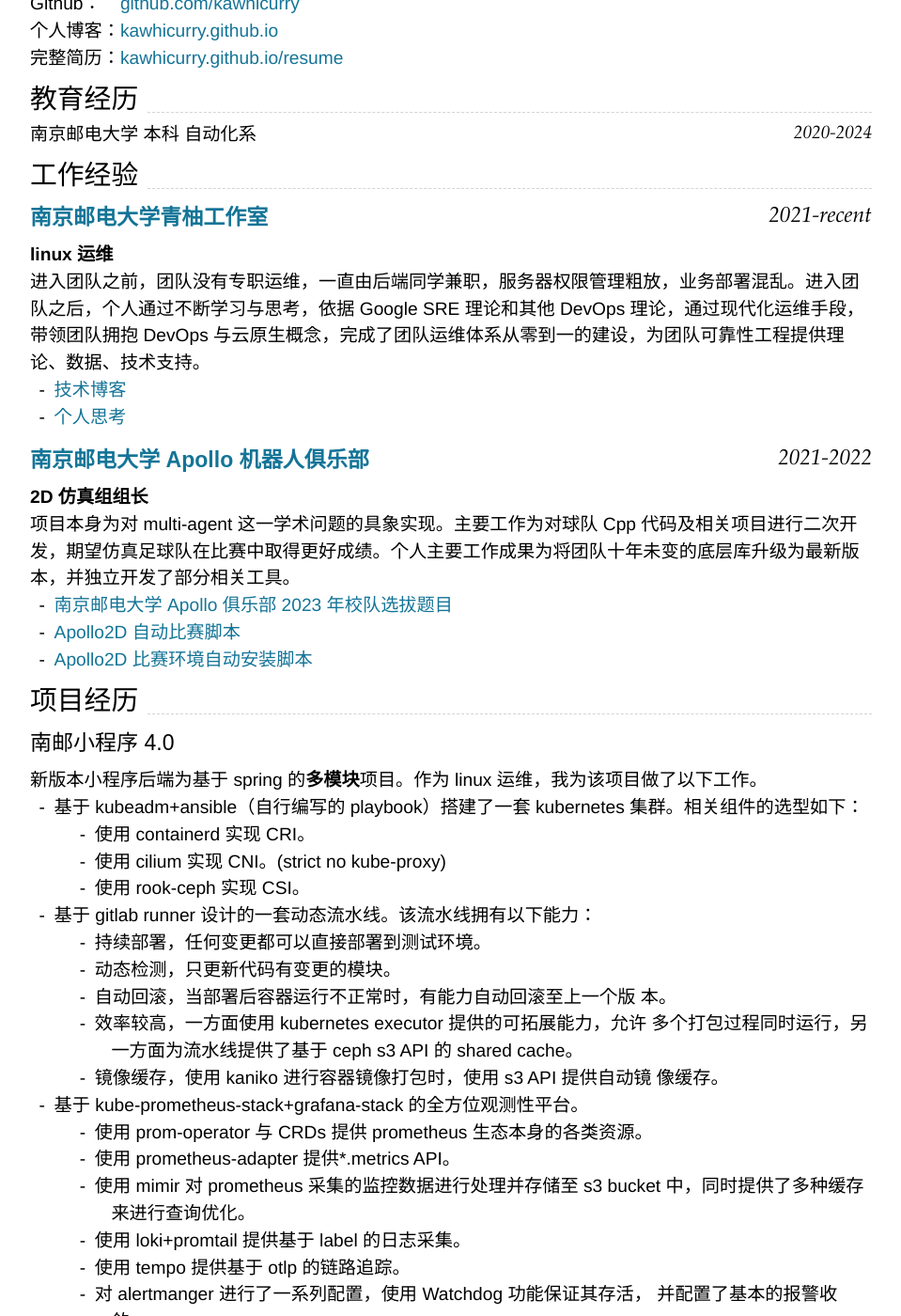
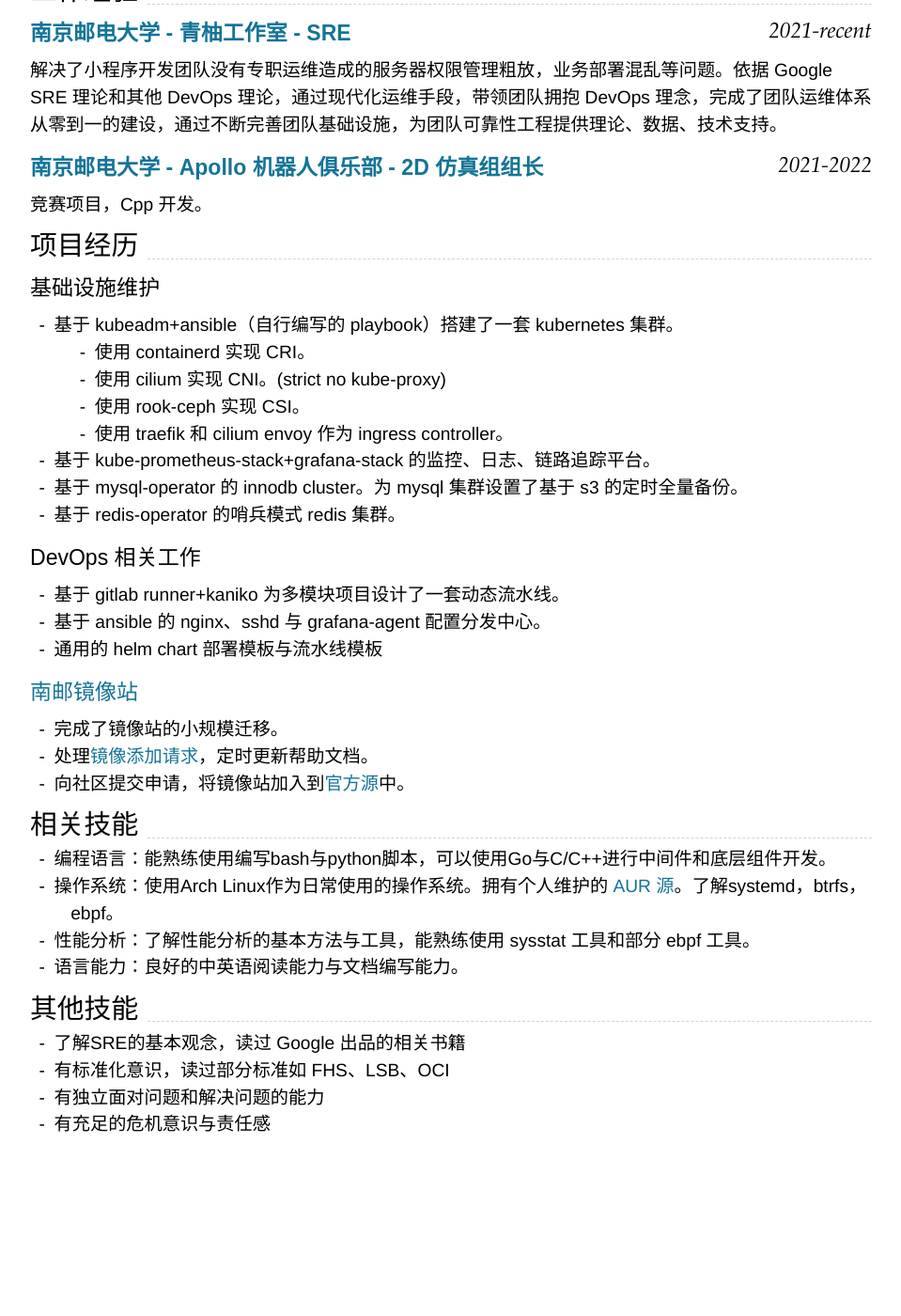
Before and after one commit to kawhicurry/resume, a Jekyll site: the page built from index.md, in a window 1280 px wide and 1400 px high, scrolled down 288 px. Shown: the whole window at 94% size, without its empty margins (160-1119 px from the left). Built offline with Jekyll 4.4.1, drawn with Linux system fonts in a browser that asks for light colours; nearby versions of some CDN libraries; after the commit the page ends 1547 px from its top, so only the background shows below that; some of the changed text lies outside the part shown.

Commit message:
update: shorten main resume

```diff
--- a/index.md
+++ b/index.md
@@ -9,13 +9,9 @@ homepage:
   text: kawhicurry.github.io
 ---
 
-# KawhiCurry
+# 于思远
 
 {% include cv-contact.html %}
-
-## 个人情况
-
-{% include cv-person.html %}
 
 ## 教育经历
 
@@ -23,134 +19,49 @@ homepage:
 
 ## 工作经验
 
-### [**南京邮电大学青柚工作室**](https://qingyou.njupt.edu.cn) `2021-recent`
+### [**南京邮电大学 - 青柚工作室 - SRE**](https://qingyou.njupt.edu.cn) `2021-recent`
 
-**linux 运维**
+解决了小程序开发团队没有专职运维造成的服务器权限管理粗放，业务部署混乱等问题。依据 Google SRE 理论和其他 DevOps 理论，通过现代化运维手段，带领团队拥抱  DevOps 理念，完成了团队运维体系从零到一的建设，通过不断完善团队基础设施，为团队可靠性工程提供理论、数据、技术支持。
 
-进入团队之前，团队没有专职运维，一直由后端同学兼职，服务器权限管理粗放，业务部署混乱。进入团队之后，个人通过不断学习与思考，依据 Google SRE 理论和其他 DevOps 理论，通过现代化运维手段，带领团队拥抱 DevOps 与云原生概念，完成了团队运维体系从零到一的建设，为团队可靠性工程提供理论、数据、技术支持。
+### [**南京邮电大学 - Apollo 机器人俱乐部 - 2D 仿真组组长**](https://github.com/Apollo2d/) `2021-2022`
 
-- [技术博客]()
-- [个人思考]()
-
-### [**南京邮电大学 Apollo 机器人俱乐部**](https://github.com/Apollo2d/) `2021-2022`
-
-**2D 仿真组组长**
-
-项目本身为对 multi-agent 这一学术问题的具象实现。主要工作为对球队 Cpp 代码及相关项目进行二次开发，期望仿真足球队在比赛中取得更好成绩。个人主要工作成果为将团队十年未变的底层库升级为最新版本，并独立开发了部分相关工具。
-
-- [南京邮电大学 Apollo 俱乐部 2023 年校队选拔题目](https://github.com/Apollo2d/NJUPT-2022-apollo2d)
-- [Apollo2D 自动比赛脚本](https://github.com/Apollo2d/AutoGame)
-- [Apollo2D 比赛环境自动安装脚本](https://github.com/Apollo2d/Apollo_env_install)
+竞赛项目，Cpp 开发。
 
 ## 项目经历
 
-### 南邮小程序 4.0
+### 基础设施维护
 
-新版本小程序后端为基于 spring 的**多模块**项目。作为 linux 运维，我为该项目做了以下工作。
-
-- 基于 kubeadm+ansible（自行编写的 playbook）搭建了一套 kubernetes 集群。相关组件的选型如下：
+- 基于 kubeadm+ansible（自行编写的 playbook）搭建了一套 kubernetes 集群。
   - 使用 containerd 实现 CRI。
   - 使用 cilium 实现 CNI。(strict no kube-proxy)
   - 使用 rook-ceph 实现 CSI。
-- 基于 gitlab runner 设计的一套动态流水线。该流水线拥有以下能力：
-  - 持续部署，任何变更都可以直接部署到测试环境。
-  - 动态检测，只更新代码有变更的模块。
-  - 自动回滚，当部署后容器运行不正常时，有能力自动回滚至上一个版
-    本。
-  - 效率较高，一方面使用 kubernetes executor 提供的可拓展能力，允许
-    多个打包过程同时运行，另一方面为流水线提供了基于 ceph s3 API 的
-    shared cache。
-  - 镜像缓存，使用 kaniko 进行容器镜像打包时，使用 s3 API 提供自动镜
-    像缓存。
-- 基于 kube-prometheus-stack+grafana-stack 的全方位观测性平台。
-  - 使用 prom-operator 与 CRDs 提供 prometheus 生态本身的各类资源。
-  - 使用 prometheus-adapter 提供\*.metrics API。
-  - 使用 mimir 对 prometheus 采集的监控数据进行处理并存储至 s3 bucket
-    中，同时提供了多种缓存来进行查询优化。
-  - 使用 loki+promtail 提供基于 label 的日志采集。
-  - 使用 tempo 提供基于 otlp 的链路追踪。
-  - 对 alertmanger 进行了一系列配置，使用 Watchdog 功能保证其存活，
-    并配置了基本的报警收敛。
-  - 使用配置文件申明了一个完全无状态的 grafana。
-  - 配置了专用于该业务的 grafana 面板，涵盖 jvm 信息，pod 运行状态，日志查询
-    等多个功能。
-  - 所有核心组件均开启 HPA。
-- 基于 rook 的 ceph 集群，该集群为 k8s 提供了多套 storage class 。也为 mimir、
-  loki、tempo、gitlab 等业务提供基于 s3 接口的持久化存储。
-- 基于 mysql-operator 的 innodb cluster。为 mysql 集群设置了基于 s3 的
-  定时全量备份。
-- 基于 redis-operator 的哨兵模式 redisfailover 集群。
-- 基于 traefik 和 cilium envoy 的 ingress controller。
-- 完整的 helm chart 模板。在提供基础的 depolyment、cronjob 与 service 等
-  资源的同时，将 jvm 启动参数、模块 resource request 等参数的配置权通过
-  value.yaml 交还给开发。还提供来基于AES算法的配置文件密钥部分加密。
+  - 使用 traefik 和 cilium envoy 作为 ingress controller。
+- 基于 kube-prometheus-stack+grafana-stack 的监控、日志、链路追踪平台。
+- 基于 mysql-operator 的 innodb cluster。为 mysql 集群设置了基于 s3 的定时全量备份。
+- 基于 redis-operator 的哨兵模式 redis 集群。
+
+### DevOps 相关工作
+
+- 基于 gitlab runner+kaniko 为多模块项目设计了一套动态流水线。
+- 基于 ansible 的 nginx、sshd 与 grafana-agent 配置分发中心。
+- 通用的 helm chart 部署模板与流水线模板
 
 ### [南邮镜像站](https://mirrors.njupt.edu.cn)
 
-南邮镜像站最早由南邮 NMG 小组创建，为全校师生及社会提供各类镜像分发
-服务。接手镜像站后，个人工作成果如下：
-
-- 完成了镜像站从旧机器到新机器的迁移。
+- 完成了镜像站的小规模迁移。
 - 处理[镜像添加请求](https://github.com/NJUPT-Mirrors-Group/issues/issues?q=is%3Aissue+is%3Aclosed)，定时更新帮助文档。
 - 向社区提交申请，将镜像站加入到[官方源](https://archlinux.org/mirrors/njupt.edu.cn/)中。
 
-### 其他运维工作
-
-在完全迁移到 k8s 之前，许多业务仍然直接部署在 linux 机器上，以下是有关此类业务的一些工作。
-
-- 基于 CA 的 ssh 认证，保证开发在一定时间内拥有对服务器的登陆权限。
-- 基于 grafana-agent 的监控、日志、链路追踪功能。
-- 基于 ansible 的 nginx、sshd 与 grafana-agent 配置分发。
-- 迁移与维护私有 gitlab。
-- 搭建私有 meterspher，nextcloud。
-- 编写了成体系的运维文档。
-
 ## 相关技能
 
-### 编程语言
-
-按个人常用程度排名：
-
-bash(5.0+) > C > Go > C++ > Python3
-
-### 操作系统
-
-个人以 Arch Linux 作为日常使用操作系统。相关技能如下：
-
-- 了解各类包管理工具，包括但不限于 apt、yum、pacman。拥有个人维
-  护的 [AUR 源](https://aur.archlinux.org/packages?O=0&SeB=m&K=kawhicurry&outdated=&SB=m&SO=d&PP=50&submit=Go)。
-- 熟悉 systemd 相关生态，能熟练编写 systemd.service,systemd.path 等一系列配置文件。
-- 了解 btrfs ,使用 btrfs 管理本地与服务器磁盘。
-- 了解 kernel 的编译与 linux 的启动过程。了解 grub2 与 uefi。
-- 了解 linux 编程技术，读过 APUE 的一部分。
-- 了解 ebpf 技术，实现过简单的 xdp 防火墙。
-- 了解性能分析的基本方法与工具，能熟练使用 sysstat 工具和部分 ebpf
-  工具
-
-### 计算机网络
-
-拥有基础的计算机网络知识体系，但在以下方面略有深入：
-
-- BGP 路由协议
-- VRRP 路由协议
-- gRPC 协议
-- HTTP 协议
+- 编程语言：能熟练使用编写bash与python脚本，可以使用Go与C/C++进行中间件和底层组件开发。
+- 操作系统：使用Arch Linux作为日常使用的操作系统。拥有个人维护的 [AUR 源](https://aur.archlinux.org/packages?O=0&SeB=m&K=kawhicurry&outdated=&SB=m&SO=d&PP=50&submit=Go)。了解systemd，btrfs，ebpf。
+- 性能分析：了解性能分析的基本方法与工具，能熟练使用 sysstat 工具和部分 ebpf 工具。
+- 语言能力：良好的中英语阅读能力与文档编写能力。
 
 ## 其他技能
 
-### 语言能力
-
-- 良好的中文表达能力与交流能力
-- 良好的英语阅读能力与书面表达能力
-- 良好的中英文文档编写能力
-
-### 运维体系能力
-
-- 有现代运维技术的基本观念，读过 The Site Reliability Workbook, Site
-  Reliability Enginerring ,Time managerment of System Administrator
-- 有标准化意识，读过部分标准如 FHS、LSB
+- 了解SRE的基本观念，读过 Google 出品的相关书籍
+- 有标准化意识，读过部分标准如 FHS、LSB、OCI
+- 有独立面对问题和解决问题的能力
 - 有充足的危机意识与责任感
-- 有独立思考的能力
-- 有强大的学习能力
-
----
```
